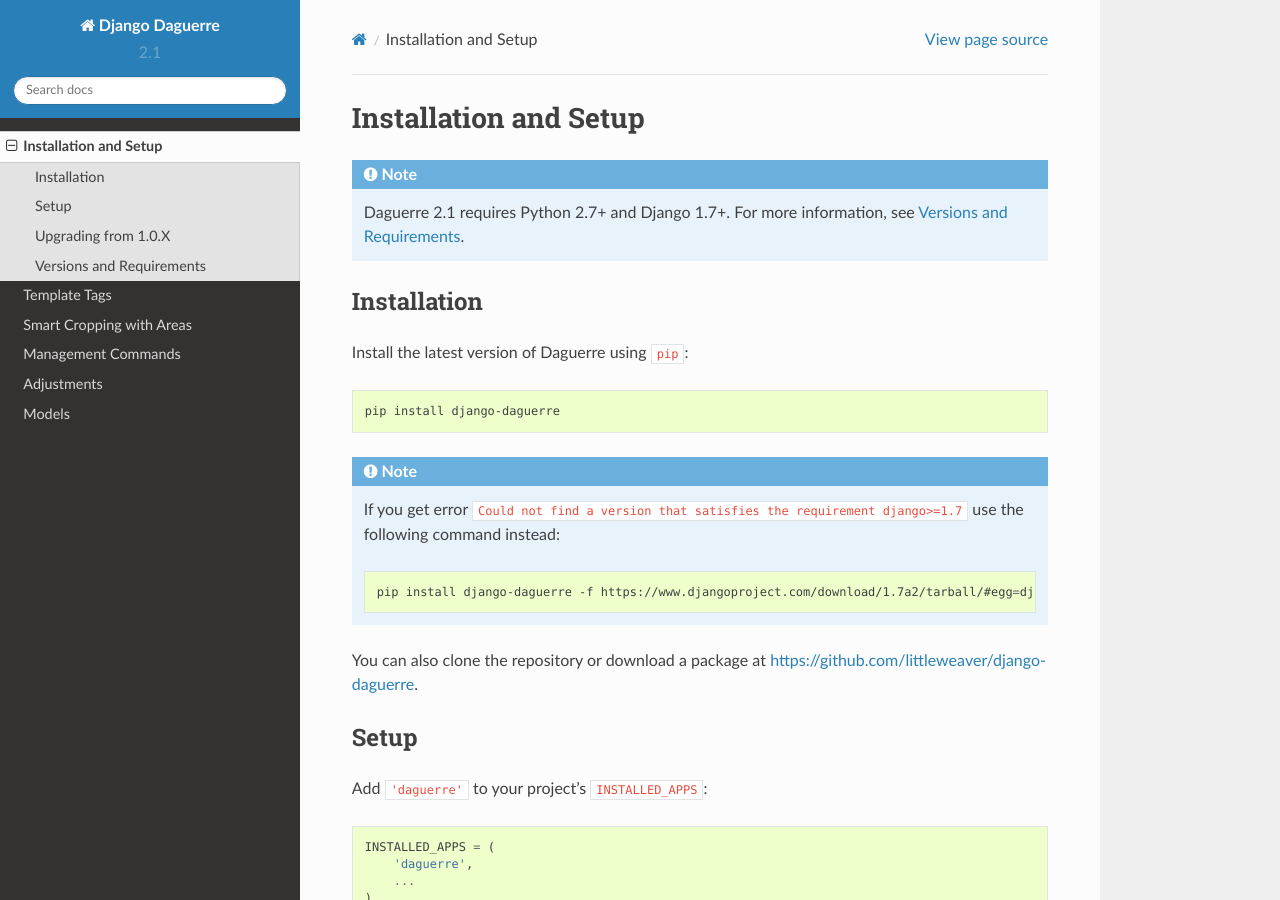
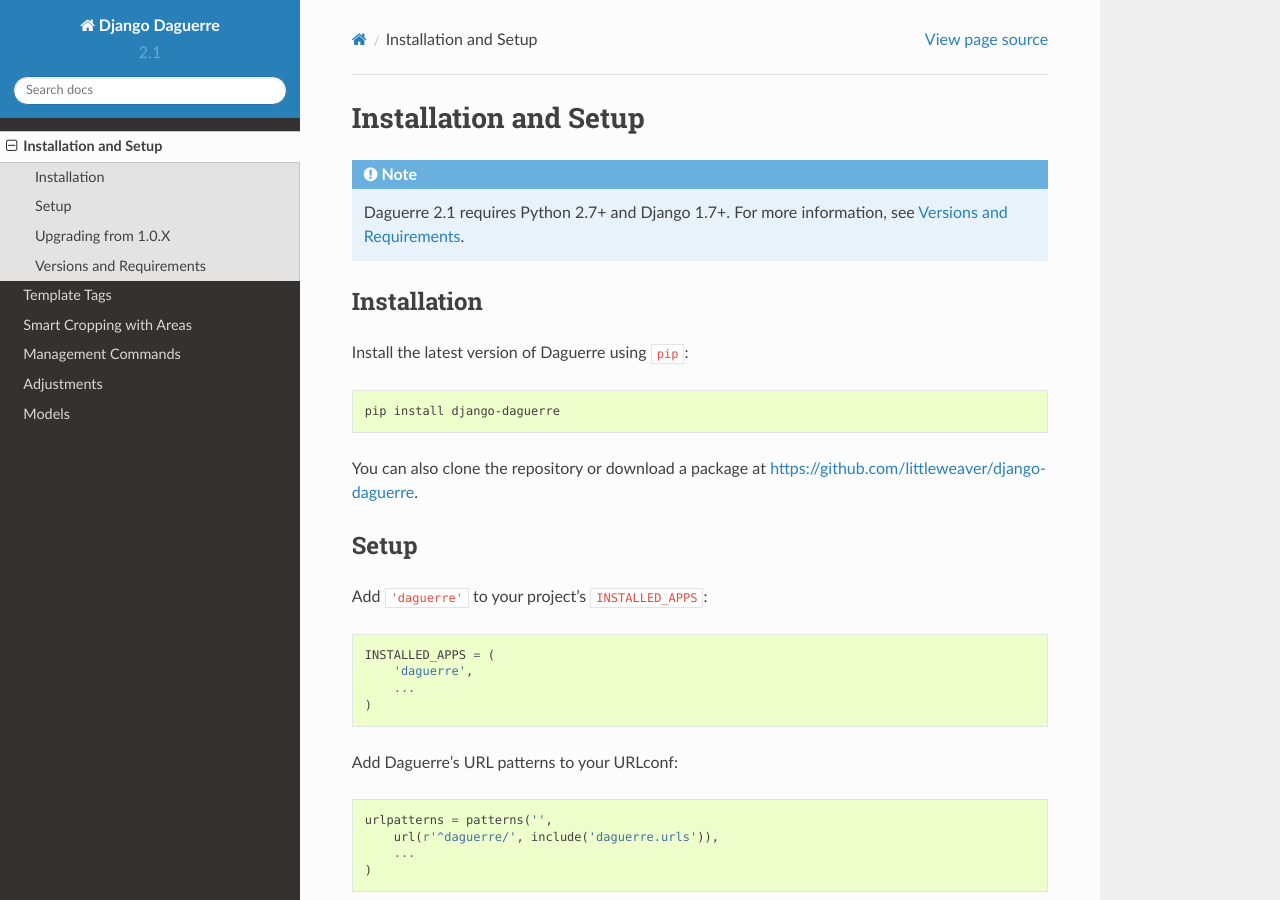
Before and after one commit to melinath/django-daguerre, a Sphinx documentation site: the page built from docs/guides/installation-and-setup.rst, in a window 1280 px wide and 900 px high. Built offline with Sphinx 7.4.7 and the Read the Docs theme 2.0.0, drawn with Linux system fonts in a browser that asks for light colours.

Commit message:
Removed references to installing django tarball.

```diff
--- a/README.rst
+++ b/README.rst
@@ -70,10 +70,6 @@
 
     $ pip install django-daguerre
 
-.. note:: If you get an error saying ``Could not find a version that satisfies the requirement django>=1.7`` use the following command instead::
-
-    $ pip install django-daguerre -f https://www.djangoproject.com/download/1.7a2/tarball/#egg=django-1.7
-
 You can clone the repository yourself at https://github.com/littleweaver/django-daguerre.
 
 .. highlight:: python
--- a/docs/guides/installation-and-setup.rst
+++ b/docs/guides/installation-and-setup.rst
@@ -12,11 +12,6 @@
 Install the latest version of Daguerre using ``pip``::
 
     pip install django-daguerre
-
-.. note:: If you get error ``Could not find a version that satisfies
-   the requirement django>=1.7`` use the following command instead::
-
-      pip install django-daguerre -f https://www.djangoproject.com/download/1.7a2/tarball/#egg=django-1.7
 
 You can also clone the repository or download a package at
 https://github.com/littleweaver/django-daguerre.
```
